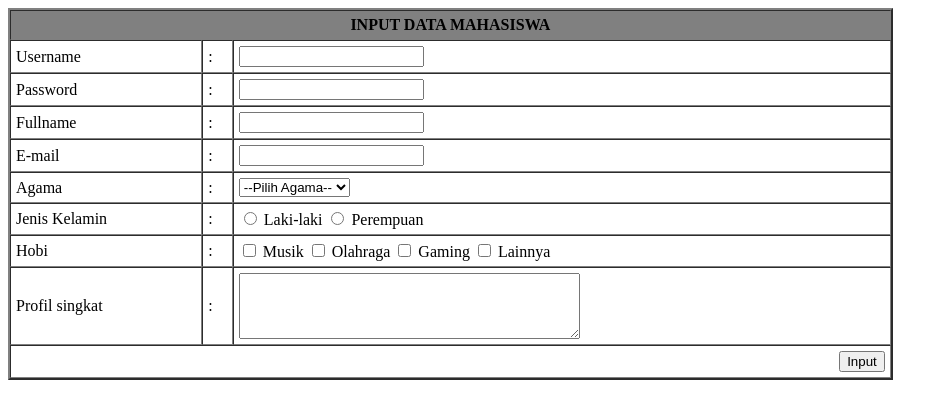
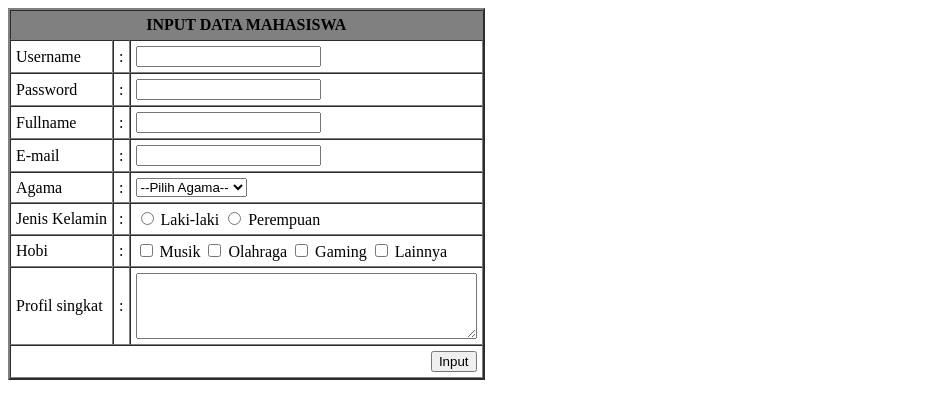
Before and after one commit to bangsile/itw2023_07352111126, a plain HTML site: page latihan/latihan2/L2b07352111126.html in a window 1280 px wide. Shown: the whole page, without its empty margins (0-948 px from the left). Drawn offline with Linux system fonts and the light colour scheme.

Commit message:
latihan2 done

```diff
--- a/latihan/latihan2/L2b07352111126.html
+++ b/latihan/latihan2/L2b07352111126.html
@@ -6,7 +6,7 @@
 
 <body>
 	<form>
-		<table border="2" width="70%" cellspacing="0" cellpadding="5">
+		<table border="2" width="" cellspacing="0" cellpadding="5">
 			<tr align="center">
 				<th colspan="3" bgcolor="grey">INPUT DATA MAHASISWA</th>
 			</tr>
```
